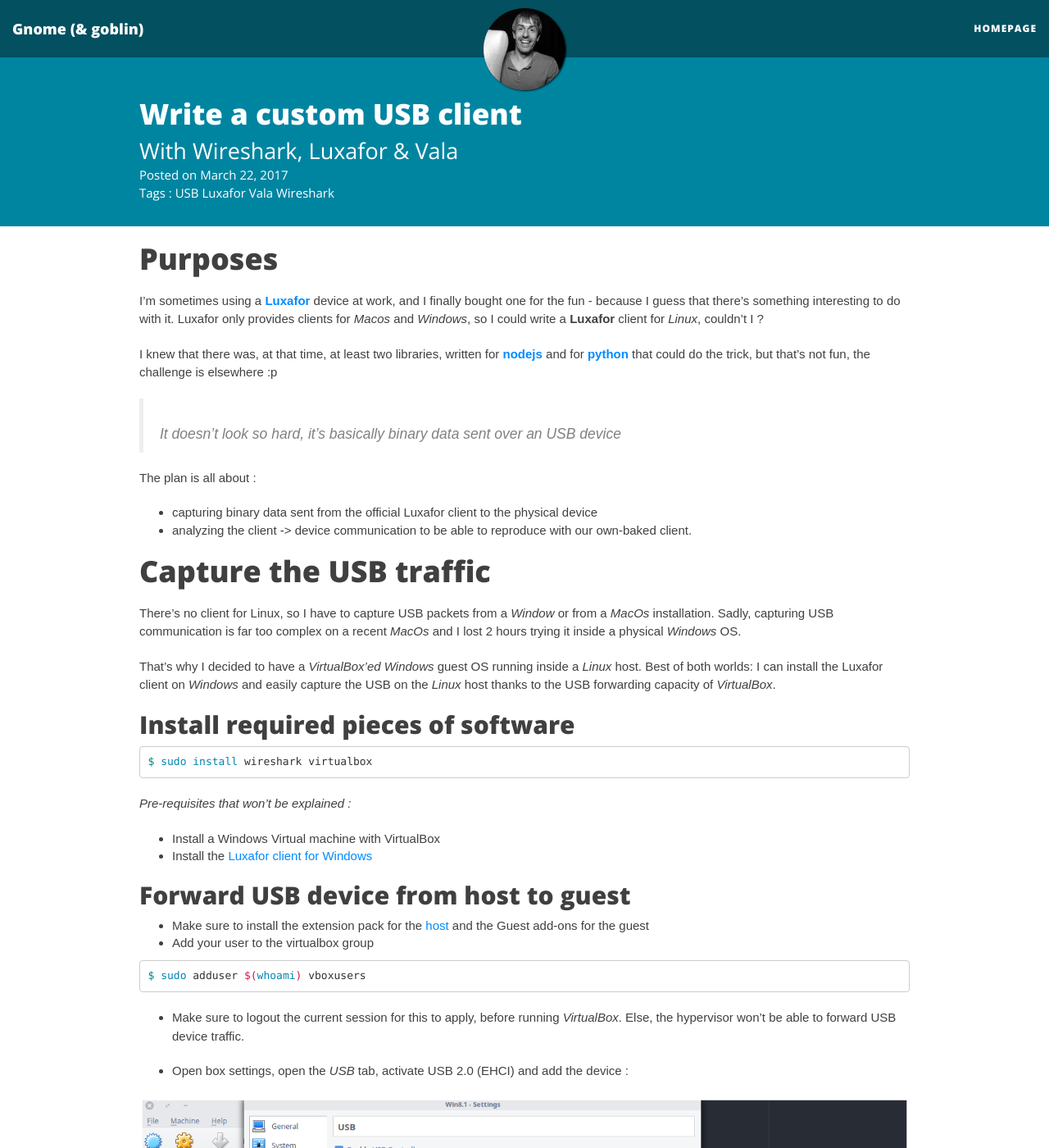
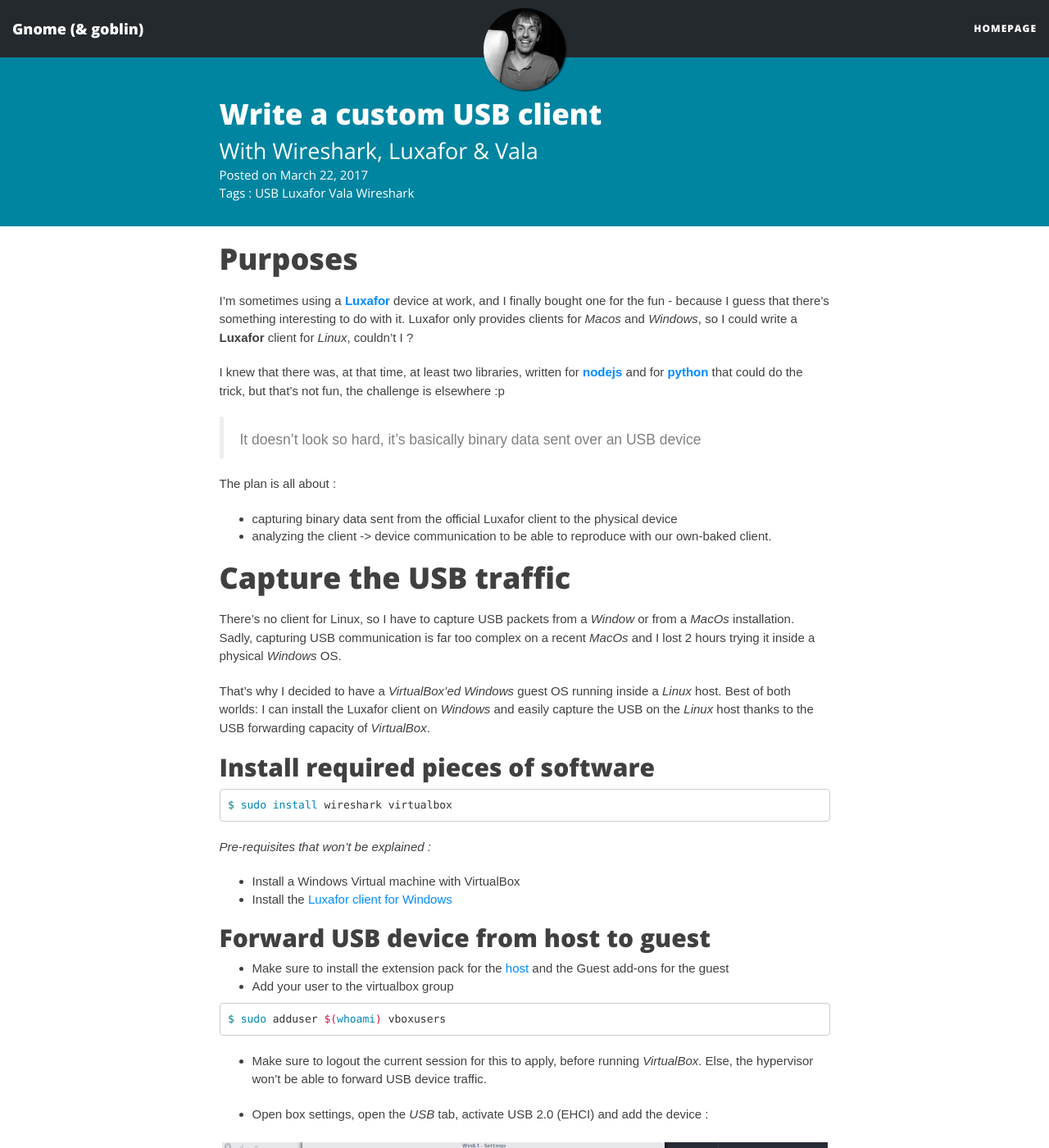
Before and after one commit to lcallarec/blog.io, a Jekyll site: the page built from _posts/2017-03-22-write-own-usb-client.md, in a window 1280 px wide and 1400 px high. Shown: the whole window at 82% size. Built offline with Jekyll 4.4.1, drawn with Linux system fonts in a browser that asks for light colours; nearby versions of some CDN libraries.

Commit message:
Improve styling

```diff
--- a/css/main.css
+++ b/css/main.css
@@ -22,7 +22,7 @@
 }
 
 .container {
-    max-width: 970px;
+    max-width: 775px;
 }
 
 
@@ -136,7 +136,7 @@
 /* --- Navbar --- */
 
 .navbar-custom {
-  background: #035060;
+  background: #24292e;
   color: white;
   font-family: 'Open Sans', 'Helvetica Neue', Helvetica, Arial, sans-serif;
   margin: 0;
@@ -612,3 +612,8 @@
 .highlight pre {
     font-size: 13px;
 }
+
+blockquote p {
+  margin: 5px 0;
+  font-style: normal;
+}
```
